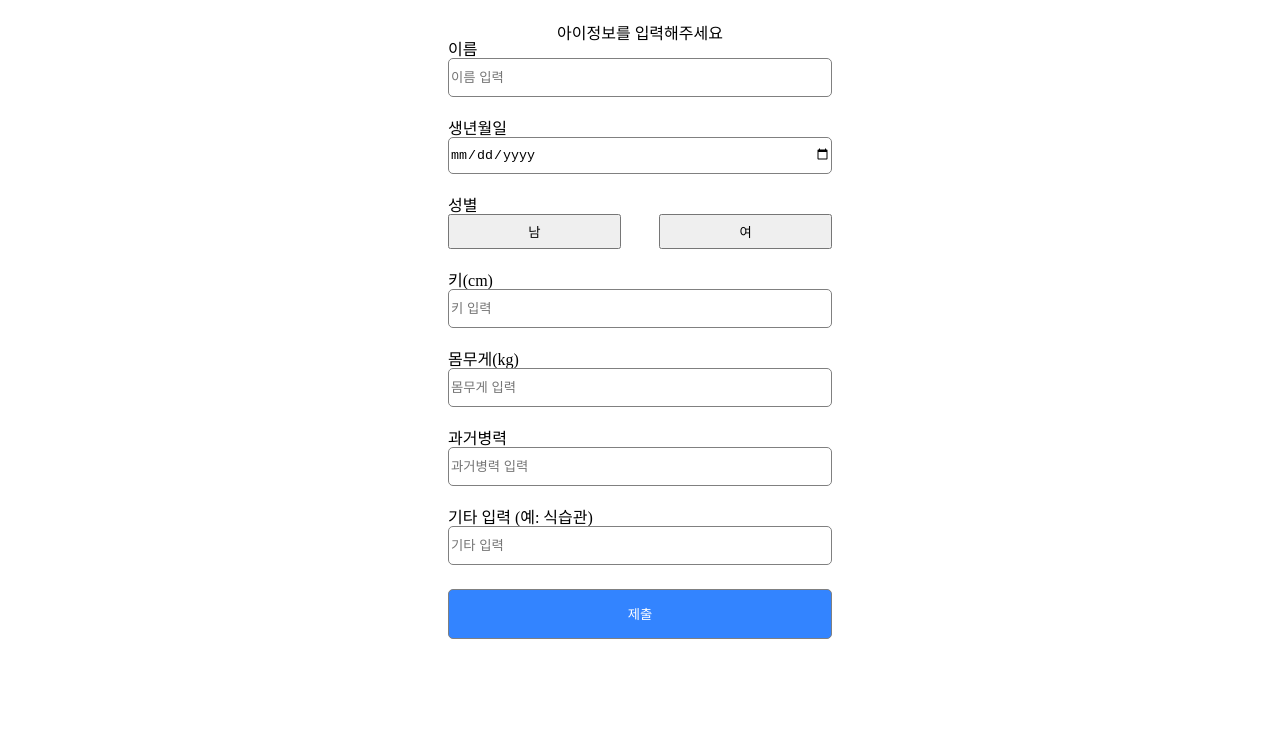
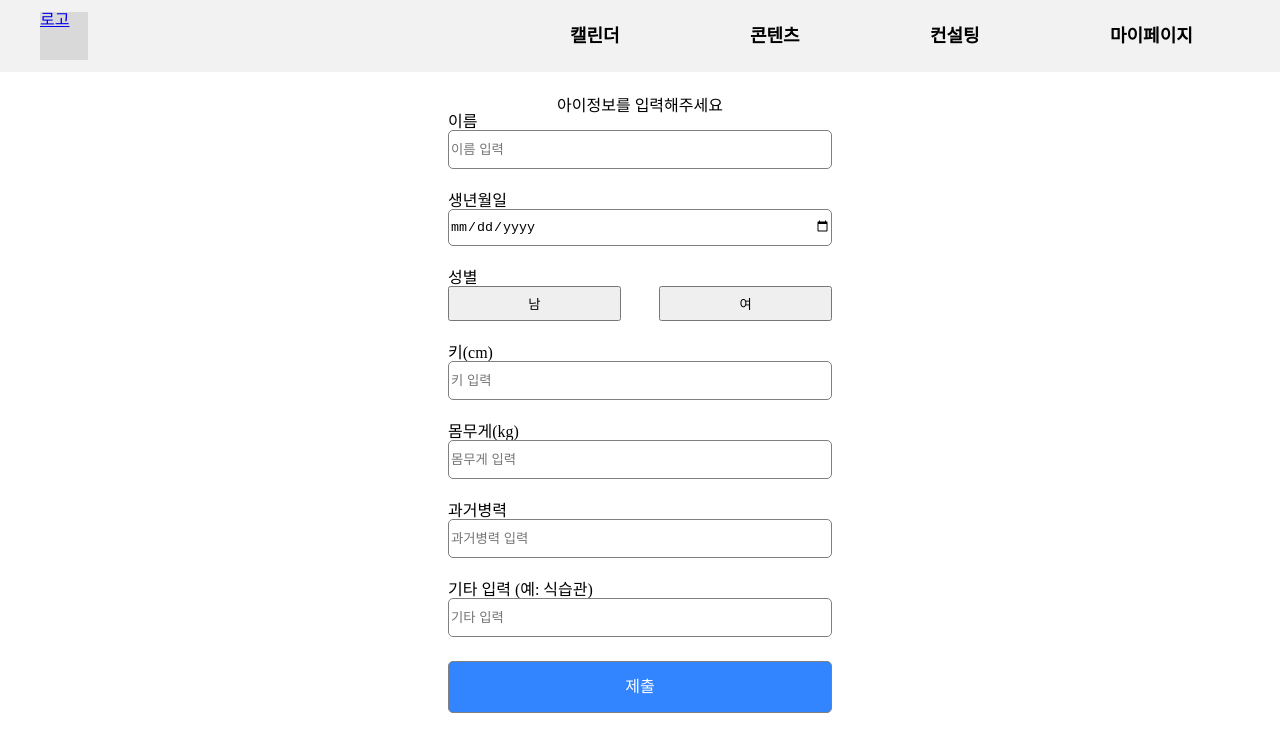
Before and after one commit to jisooooooooooo/Hackathon, a React (Create React App) app: page / in a window 1280 px wide. Shown: the top 752 px of the page. Built offline with nearby package versions, Linux system fonts and the light colour scheme.

Commit message:
Feat: 시작 화면 수정

```diff
--- a/src/App.js
+++ b/src/App.js
@@ -15,23 +15,13 @@ import Chatbot from "./components/chatbot";
 import Feedback from "./pages/FeedbackPage";
 import ChildInfo from "./pages/ChildInfoPage";
 function App() {
-  const [isFirstVisit, setFirstVisit] = useState(true);
 
-  const handgleFirstVisit = () => {
-    setFirstVisit(false);
-  };
-  if (isFirstVisit) {
-    return (
-      <div>
-        <ChildInfo />
-      </div>
-    );
-  } else {
     return (
       <BrowserRouter>
         <Header />
         <Routes>
-          <Route path="/" element={<MainPage />} />
+          <Route path="/" element={<ChildInfo />} />
+          <Route path="/main" element={<MainPage />} />
           <Route path="/today-food" element={<TodayFood />} />
           <Route path="/calendar" element={<CalendarPage />} />
           <Route path="/contents" element={<ContentsPage />} />
@@ -44,6 +34,6 @@ function App() {
       </BrowserRouter>
     );
   }
-}
+
 
 export default App;
--- a/src/Styles/ChildInfoPage.css
+++ b/src/Styles/ChildInfoPage.css
@@ -38,4 +38,8 @@
   border-radius: 5px;
   border: 1px solid grey;
   cursor: pointer;
+  text-decoration: none;
+  display: flex;
+  justify-content: center;
+  align-items: center;
 }
--- a/src/Styles/ContentPage.module.css
+++ b/src/Styles/ContentPage.module.css
@@ -25,6 +25,10 @@
   border: 1px solid black;
   margin-right: 40px;
   margin-bottom: 40px;
+}
+.image {
+  width: 100%;
+  height: auto;
 }
 .boximg {
   height: 320px;
--- a/src/pages/ChildInfoPage.js
+++ b/src/pages/ChildInfoPage.js
@@ -74,9 +74,9 @@ function Info() {
           className="info_input"
           onChange={(event) => setExtra(event.target.value)}
         ></input>
-        <button className="submit_button" onClick={addInfo}>
+        <Link to="/main" className="submit_button" onClick={addInfo}>
           제출
-        </button>
+        </Link>
       </div>
     </div>
   );
--- a/src/pages/ContentPage.js
+++ b/src/pages/ContentPage.js
@@ -1,6 +1,12 @@
 import React from "react";
 import styles from "../Styles/ContentPage.module.css";
-import IMG1 from "../assets/image1.png"
+import IMG1 from "../assets/image1.png";
+import IMG2 from "../assets/image2.png";
+import IMG3 from "../assets/image3.png";
+import IMG4 from "../assets/image4.png";
+import IMG5 from "../assets/image5.png";
+import IMG6 from "../assets/image6.png";
+
 const ContentsPage = () => {
   const articles = [
     {
@@ -8,42 +14,42 @@ const ContentsPage = () => {
       title: "5년차 영양사의 아이 간식 추천",
       content:
         "모든 아이가 건강하게 먹을 수 있는 안전간식 10가지를 들고 와 봤어요~!",
-      imageUrl: IMG1
+      imageUrl: IMG1,
     },
     {
       id: 2,
       title: "당뇨아이 엄마의 일주일 레시피",
       content:
         "저희 아이와 비슷한 증상인 아이들이 많을 것 같아서 공유합니다! 특히 당류에 조심해서 짠 식단이니 많은 도움이 되셨으면 좋겠어요~ ",
-      imageUrl: "URL_2",
+      imageUrl: IMG2,
     },
     {
       id: 3,
       title: "우리 아이 아토피 의심된다면?",
       content:
         "저희 아이와 비슷한 증상인 아이들이 많을 것 같아서 공유합니다! 특히 당류에 조심해서 짠 식단이니 많은 도움이 되셨으면 좋겠어요~ ",
-      imageUrl: "URL_2",
+      imageUrl: IMG3,
     },
     {
       id: 4,
       title: "아이가 좋아하는 건강 간식",
       content:
         "저희 아이와 비슷한 증상인 아이들이 많을 것 같아서 공유합니다! 특히 당류에 조심해서 짠 식단이니 많은 도움이 되셨으면 좋겠어요~ ",
-      imageUrl: "URL_2",
+      imageUrl: IMG4,
     },
     {
       id: 5,
       title: "까다로운 아이도 잘 먹는 영양제",
       content:
         "저희 아이와 비슷한 증상인 아이들이 많을 것 같아서 공유합니다! 특히 당류에 조심해서 짠 식단이니 많은 도움이 되셨으면 좋겠어요~ ",
-      imageUrl: "URL_2",
+      imageUrl: IMG5,
     },
     {
       id: 6,
       title: "당뇨아이 엄마의 일주일 레시피",
       content:
         "저희 아이와 비슷한 증상인 아이들이 많을 것 같아서 공유합니다! 특히 당류에 조심해서 짠 식단이니 많은 도움이 되셨으면 좋겠어요~ ",
-      imageUrl: "URL_2",
+      imageUrl: IMG6,
     },
   ];
   return (
```
